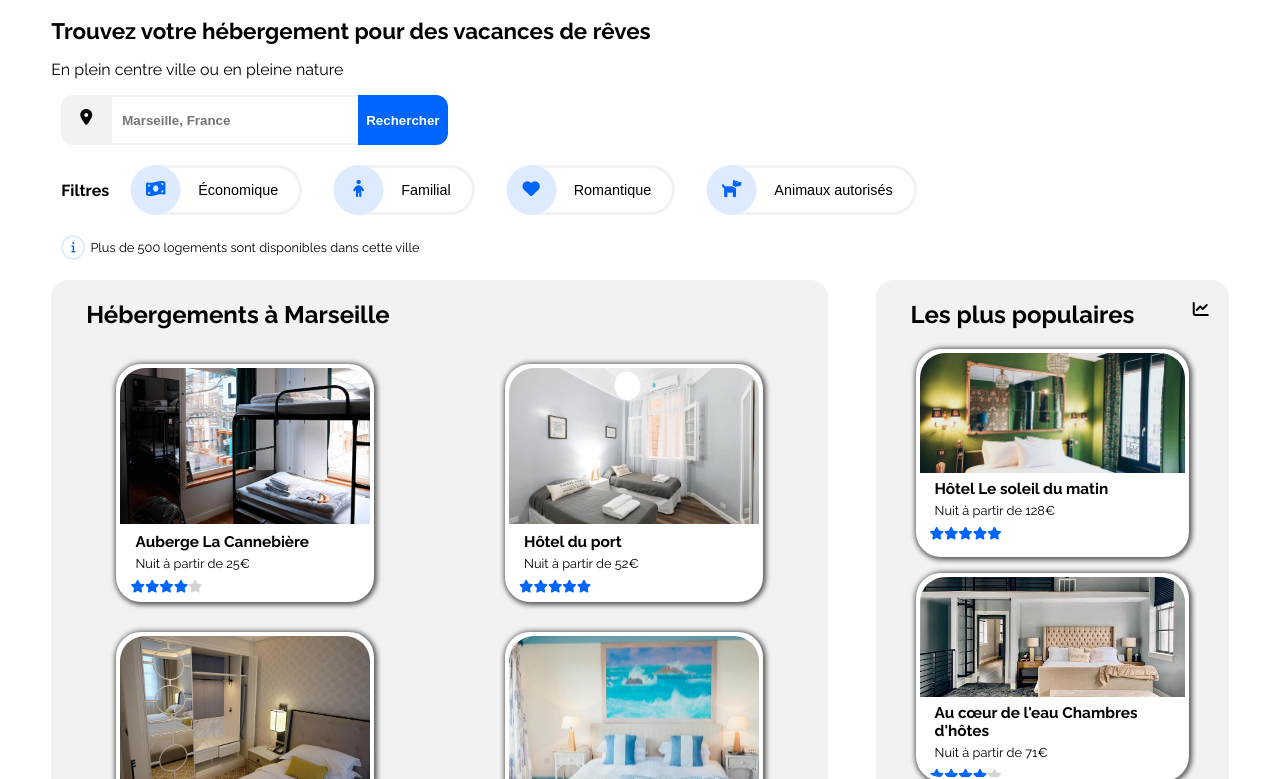
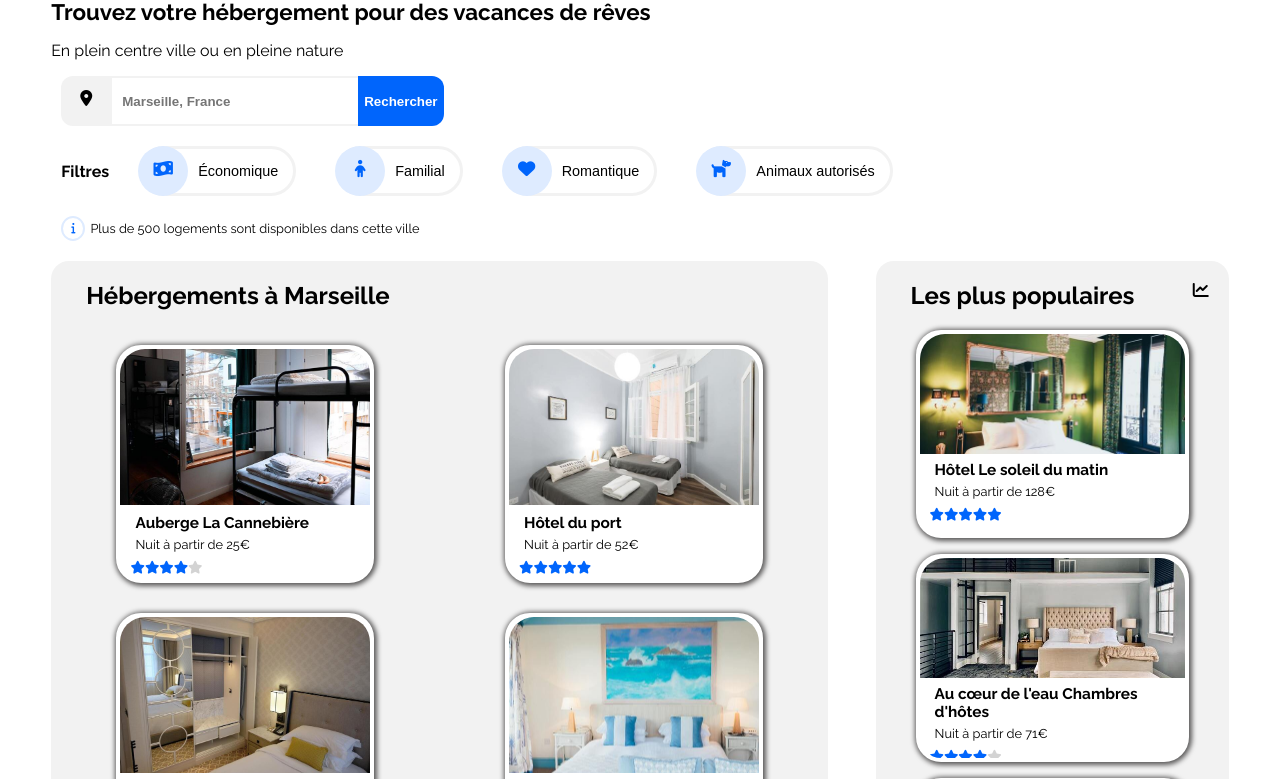
Before and after one commit to Gaetan-c/GaetanChevailler_2_13122020, a plain HTML site: page index.html in a window 1280 px wide. Shown: the part 96-875 px from the top of the page. Drawn offline with Linux system fonts and the light colour scheme.

Commit message:
vérificateur 1 ok, passons au 2nd

```diff
--- a/index.html
+++ b/index.html
@@ -3,12 +3,12 @@
 
     <head>
         <meta charset="utf-8">
-        <meta name="viewport" content="width=device-width, initial-scale=1.0>
-        <title>Reservia</title>
+        <meta name="viewport" content="width=device-width, initial-scale=1.0">
         <link rel="preconnect" href="https://fonts.gstatic.com">
         <link href="https://fonts.googleapis.com/css2?family=Raleway:wght@400;500;600;700;800;900&display=swap" rel="stylesheet" type="text/css">
         <link rel="stylesheet" href="style.css" type="text/css"/>
         <script src="https://kit.fontawesome.com/8e5ac735b3.js" crossorigin="anonymous"></script>
+        <title>Reservia</title>
 
     </head>
 
@@ -46,10 +46,10 @@
         <!-- Filtres de recherche -->
         <div id="filters">
             <p id="labelfilters">Filtres</p>
-            <button class="i" type="button"><div><i class="fas fa-money-bill-wave"></i></div><p>Économique</p></button>
-            <button class="i" type="button"><div><i class="fas fa-child"></i></div><p>Familial</p></button>
-            <button class="i" type="button"><div><i class="fas fa-heart"></i></div><p>Romantique</p></button>
-            <button class="i" type="button"><div><i class="fas fa-dog"></i></div><p>Animaux autorisés</p></button>
+            <button class="i" type="button"><i class="fas fa-money-bill-wave"></i>Économique</button>
+            <button class="i" type="button"><i class="fas fa-child"></i>Familial</button>
+            <button class="i" type="button"><i class="fas fa-heart"></i>Romantique</button>
+            <button class="i" type="button"><i class="fas fa-dog"></i>Animaux autorisés</button>
         </div>
 
         <!-- informations-->
--- a/style.css
+++ b/style.css
@@ -3,7 +3,7 @@
 @font-face{
     font-family: 'Raleway', sans-serif;
     src: url("https://fonts.googleapis.com/css2?family=Raleway:wght@400;500;600;700;800;900&display=swap");
-    font: #000;
+    color: #000;
 }
 
 html{
@@ -94,19 +94,16 @@ nav div a:hover{
     margin-right: 10px;
 }
 
-.i div{
+.i i{
     background-color: #DEEBFF;
     border-radius: 50px;
     color: #0065FC;
     padding: 0px 5px 0px -10px;
     font-size: 1.2em;
-    height: 50px;
+    height: 20px;
     width: 50px;
-    transform: translateX(-35%);
-}
-
-.i i{
-    transform: translateY(80%);
+    transform: translateX(-20%);
+    padding: 15px 0px;
 }
 
 .i, #informations{
@@ -121,9 +118,6 @@ nav div a:hover{
     height: 50px;
     font-size: 0.9em;
     margin: 10px 20px;
-}
-
-.i p{
     padding-right: 15px;
 }
 
@@ -139,7 +133,7 @@ nav div a:hover{
     font-weight: bold;
     transition-delay: 125ms;
 }
-.i:hover div{
+.i:hover i{
     background-color: #0065FC;
     color: #ffffff;
     transition: 300ms;
@@ -213,7 +207,7 @@ input, #submit{
     background-color: #0065FC;
     border-top-right-radius: 12px;
     border-bottom-right-radius: 12px;
-    border: 2px solid #0065FC;
+    border: none;
     margin: 0px 0px 0px -1px;
     color: #ffffff;
     height: 50px;
@@ -252,9 +246,9 @@ input, #submit{
 }
 
 .accomodations{
-    background-color: #ffffff;
+    background: #fff;
     margin: 15px;
-    border: 4px solid #ffffff;
+    border: 4px solid #fff;
     border-radius: 25px;
     box-shadow: 1px 1px 5px 2px #5a5959;
     width: 250px;
```
